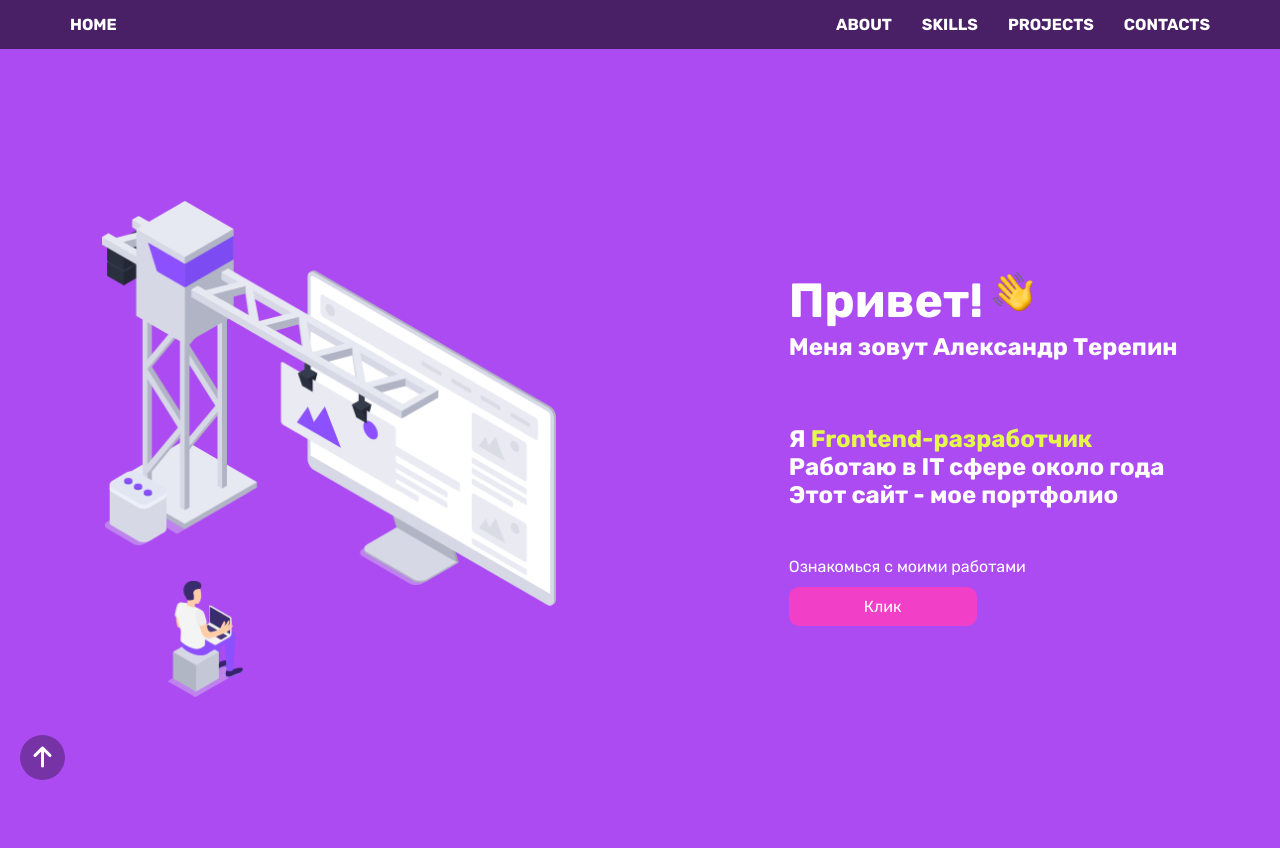
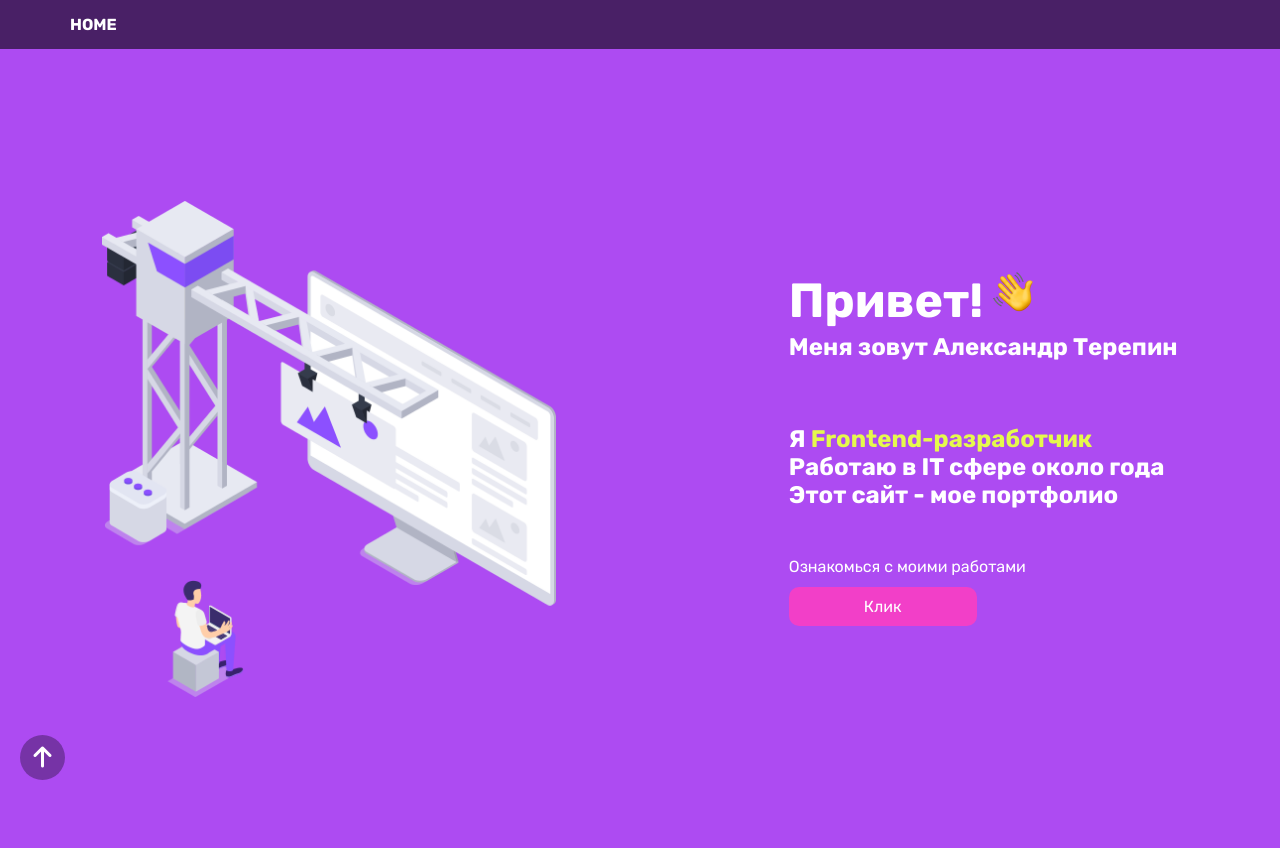
Before and after one commit to BlankBuffoon/blankbuffoon, a PHP site: page / in a window 1280 px wide. Shown: the top 848 px of the page. Run offline with PHP 8.4, Linux system fonts and the light colour scheme; some libraries are stand-ins or nearby versions.

Commit message:
rework css file

```diff
--- a/css/style.css
+++ b/css/style.css
@@ -51,7 +51,13 @@ html, body {
   padding-bottom: 15px;
 }
 
-.header nav {
+.header a {
+  text-decoration: none;
+  color: white;
+  font-weight: bold;
+}
+
+.header__navmenu {
   display: -webkit-box;
   display: -ms-flexbox;
   display: flex;
@@ -60,20 +66,23 @@ html, body {
           justify-content: space-between;
 }
 
-.header nav a {
-  text-decoration: none;
-  color: white;
-  font-weight: bold;
+.header__button {
+  border: none;
+  background: none;
 }
 
-.header nav ul {
+.header__hamburger {
+  display: none;
+}
+
+.header__hamburger ul {
   list-style-type: none;
   display: -webkit-box;
   display: -ms-flexbox;
   display: flex;
 }
 
-.header nav ul li:not(:last-child) {
+.header__hamburger ul li:not(:last-child) {
   margin-right: 30px;
 }
 
--- a/css/style.scss
+++ b/css/style.scss
@@ -84,15 +84,24 @@ html, body {
     padding-top: 15px;
     padding-bottom: 15px;
 
-    nav {
+    a {
+        text-decoration: none;
+        color: white;
+        font-weight: bold;
+    }
+
+    &__navmenu {
         display: flex;
         justify-content: space-between;
+    }
 
-        a {
-            text-decoration: none;
-            color: white;
-            font-weight: bold;
-        }
+    &__button {
+        border: none;
+        background: none;
+    }
+
+    &__hamburger {
+        display: none;
 
         ul {
             list-style-type: none;
@@ -105,6 +114,28 @@ html, body {
             }
         }
     }
+
+    // nav {
+    //     display: flex;
+    //     justify-content: space-between;
+
+    //     a {
+    //         text-decoration: none;
+    //         color: white;
+    //         font-weight: bold;
+    //     }
+
+    //     ul {
+    //         list-style-type: none;
+    //         display: flex;
+
+    //         li {
+    //             &:not(:last-child) {
+    //                 margin-right: 30px;
+    //             }
+    //         }
+    //     }
+    // }
 }
 
 .intro {
--- a/index.html
+++ b/index.html
@@ -17,8 +17,10 @@
     <a name="top"></a>
     <header class="header">
         <div class="container">
-            <nav>
+            <div class="header__navmenu">
                 <a href="#">HOME</a>
+                <button class="header__button"></button>
+                <nav class="header__hamburger">
                     <ul>
                         <li><a href="#about">ABOUT</a></li>
                         <li><a href="#skills">SKILLS</a></li>
@@ -26,6 +28,7 @@
                         <li><a href="#contacts">CONTACTS</a></li>
                     </ul>
                 </nav>
+            </div>
         </div>
     </header>
     <div class="upbutton"><a href="#top"><i class="fas fa-arrow-up"></i></a></div>
```
Also changed, not shown: css/test.txt (added), 1 other file. Lines whose indentation alone changed are shown as unchanged.
